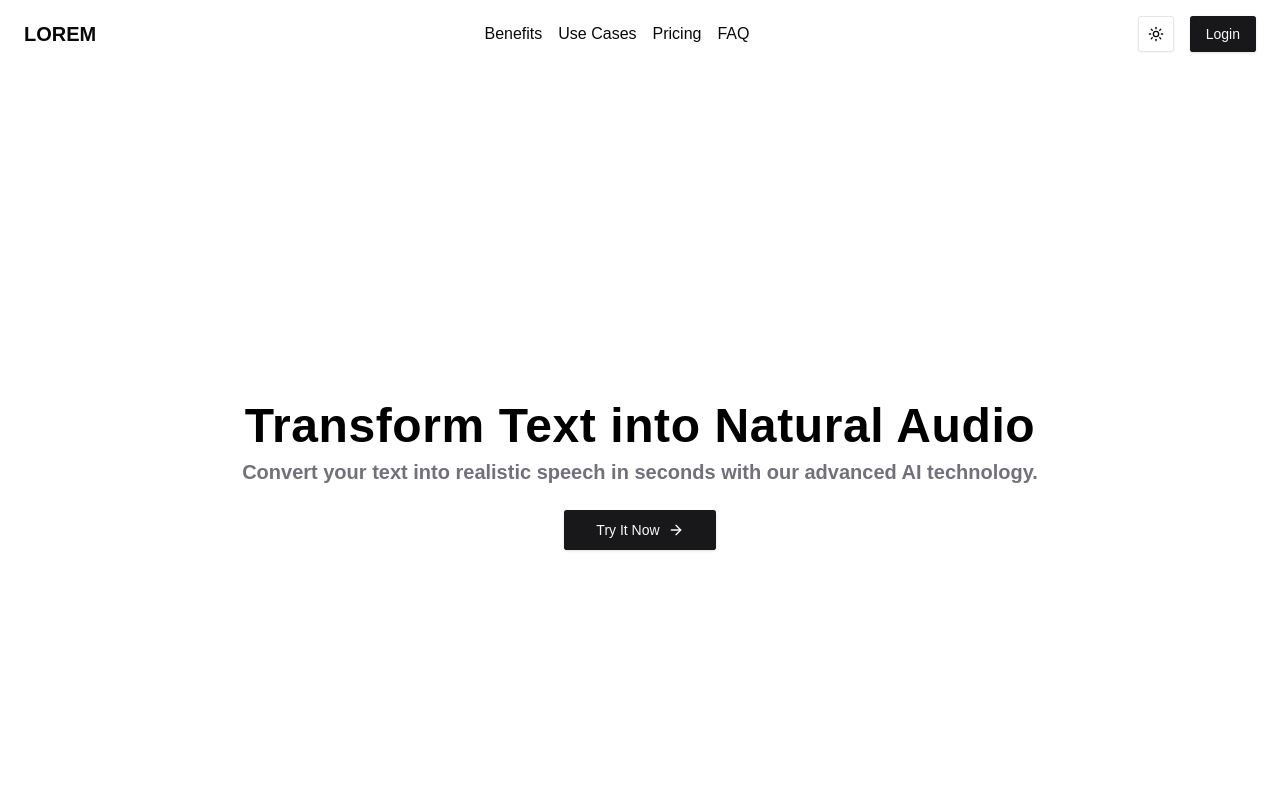
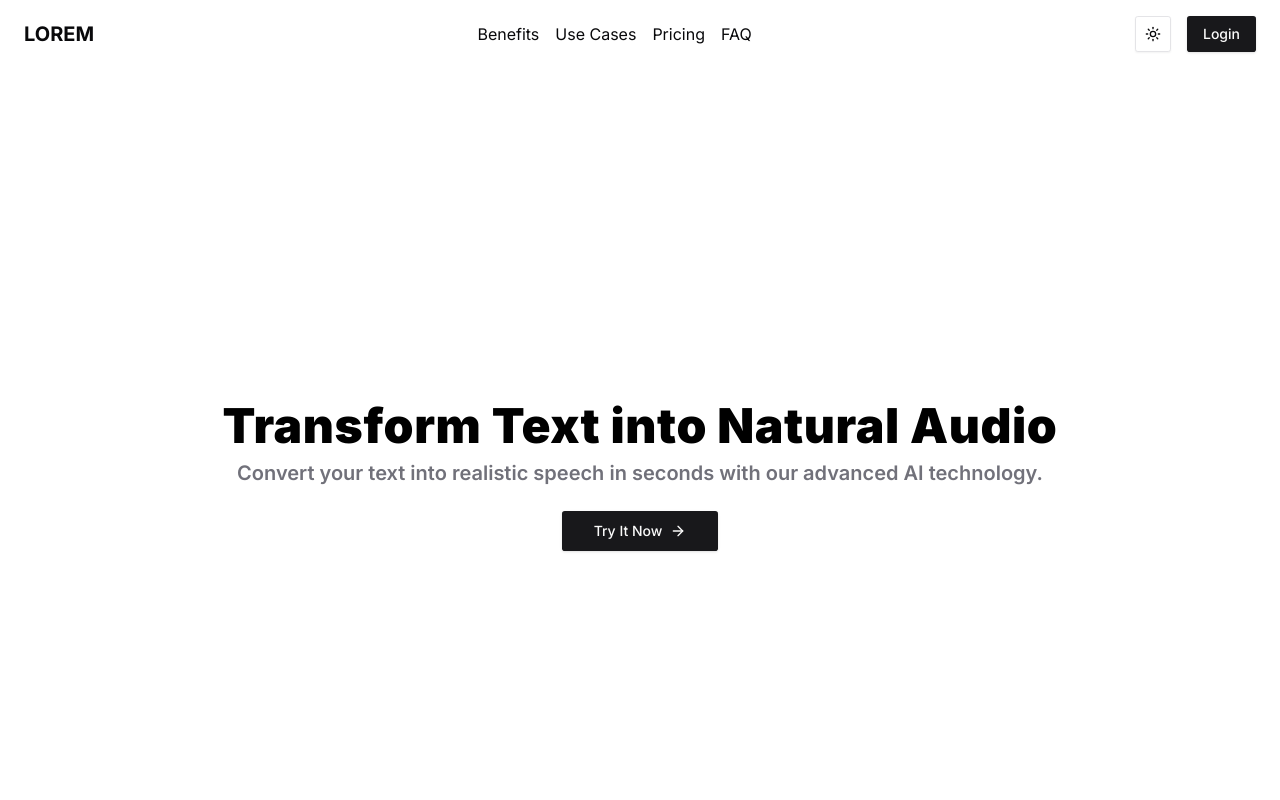
Before and after one commit to diovanealves/voxyb, a Next.js app: page / in a window 1280 px wide. Shown: the top 800 px of the page. Built offline with nearby package versions, Linux system fonts and the light colour scheme.

Commit message:
feat: add Inter font to layout for improved typography

```diff
--- a/src/app/layout.tsx
+++ b/src/app/layout.tsx
@@ -1,5 +1,6 @@
 import { ThemeProvider } from "@/components/theme-provider";
 import type { Metadata } from "next";
+import { Inter } from "next/font/google";
 import "./globals.css";
 
 export const metadata: Metadata = {
@@ -8,6 +9,11 @@ export const metadata: Metadata = {
     "Transform your texts into high-quality audio, ready for advertising campaigns and marketing content. Simple, fast, and with professional voices that capture the audience's attention.",
 };
 
+const interFont = Inter({
+  subsets: ["latin"],
+  display: "swap",
+});
+
 export default function RootLayout({
   children,
 }: Readonly<{
@@ -15,7 +21,7 @@ export default function RootLayout({
 }>) {
   return (
     <html lang="en" suppressHydrationWarning>
-      <body>
+      <body className={interFont.className}>
         <ThemeProvider
           attribute="class"
           defaultTheme="system"
```
